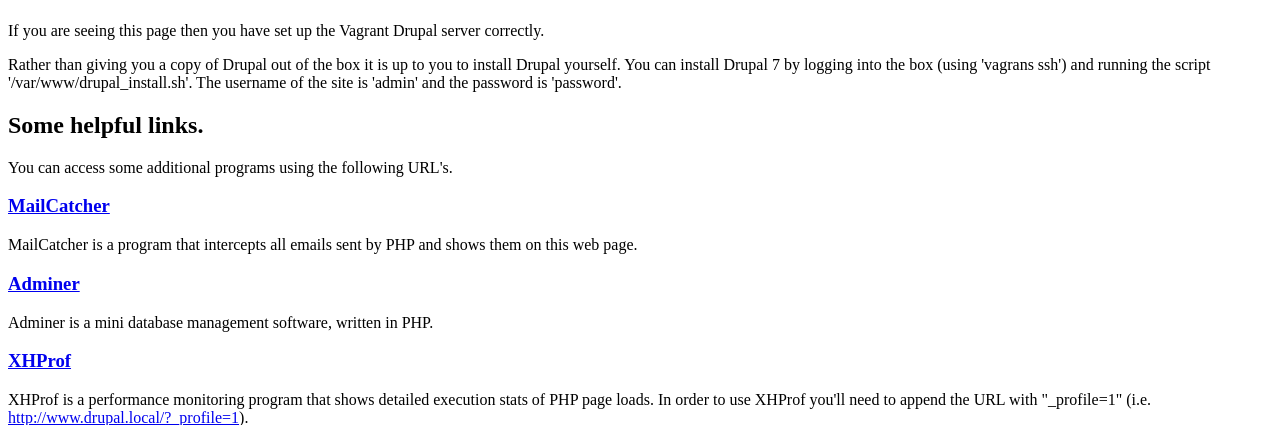
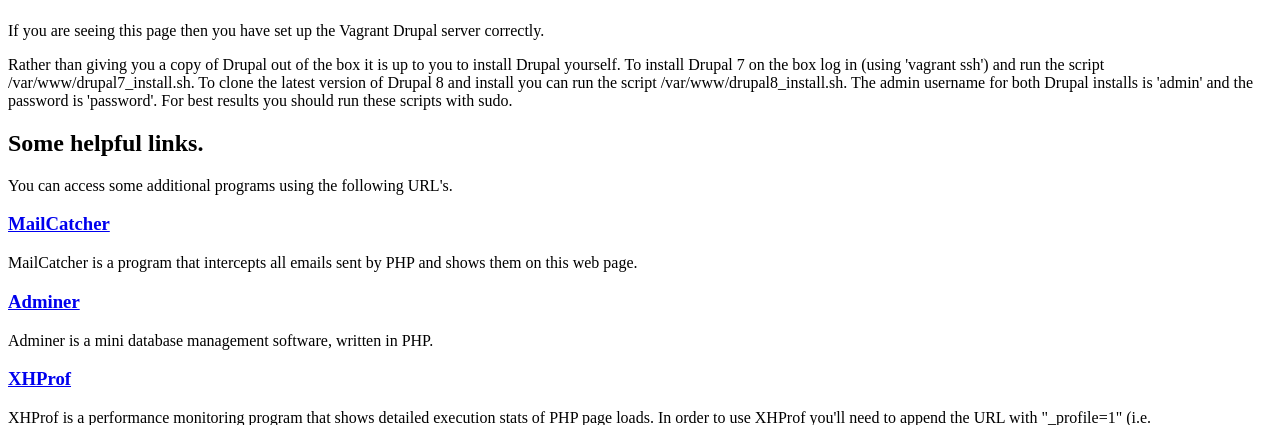
Before and after one commit to hashbangcode/vlad, a PHP site: page / in a window 1280 px wide. Shown: the part 58-483 px from the top of the page. Run offline with PHP 8.4, Linux system fonts and the light colour scheme.

Commit message:
Added description on running Drupal 7 and 8 install scripts to docroot/index.php file.

```diff
--- a/docroot/index.php
+++ b/docroot/index.php
@@ -12,9 +12,11 @@
     <article>
       <p>If you are seeing this page then you have set up the Vagrant Drupal server correctly.</p>
 
-      <p>Rather than giving you a copy of Drupal out of the box it is up to you to install Drupal yourself. You can
-          install Drupal 7 by logging into the box (using 'vagrans ssh') and running the script '/var/www/drupal_install.sh'.
-          The username of the site is 'admin' and the password is 'password'.</p>
+      <p>Rather than giving you a copy of Drupal out of the box it is up to you to install Drupal yourself. To install
+        Drupal 7 on the box log in (using 'vagrant ssh') and run the script /var/www/drupal7_install.sh. To clone the
+        latest version of Drupal 8 and install you can run the script /var/www/drupal8_install.sh. The admin username
+        for both Drupal installs is 'admin' and the password is 'password'. For best results you should run these
+        scripts with sudo.</p>
 
       <h2>Some helpful links.</h2>
         <p>You can access some additional programs using the following URL's.</p>
```
